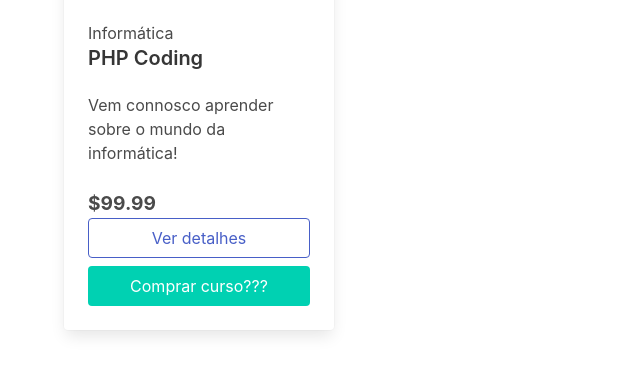
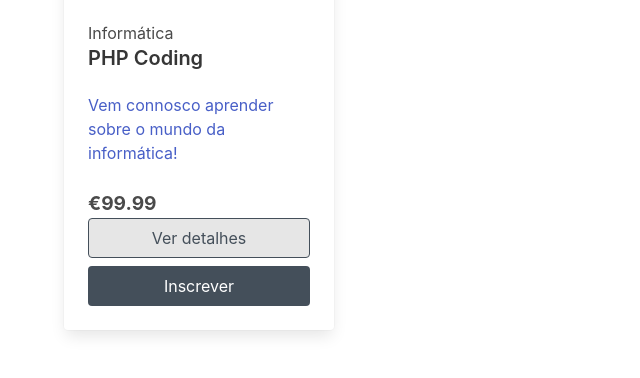
Before and after one commit to NunoGoncalve/ISEPacademy, a PHP site: page /catalogo.php in a window 1280 px wide. Shown: the part 456-834 px from the top of the page, without its empty margins (0-640 px from the left). Run offline with PHP 8.4, Linux system fonts and the light colour scheme; data that the repository does not hold is empty.

Commit message:
Mudança de cores + estilo da pagina de catalogo.php

```diff
--- a/catalogo.php
+++ b/catalogo.php
@@ -15,7 +15,7 @@
 
         .product-image {
             position: relative;
-            padding-top: 75%; /* Relación de aspecto 4:3 */
+            padding-top: 75%;
             overflow: hidden;
         }
 
@@ -43,6 +43,25 @@
         .product-actions {
             margin-top: auto;
         }
+        .button.is-primary {
+            background-color: #444f5a;
+            border-color: transparent;
+            color: #fff;
+        }
+        .button.is-primary:hover{
+            background-color: #5a6877;
+            border-color: #444f5a;
+            color: #fff;
+        }
+        .button.is-link.is-outlined {
+            background-color: #e6e6e6;
+            border-color: #444f5a;
+            color: #444f5a;
+        }
+        .button.is-link.is-outlined:hover{
+            background-color: #718293;
+        }
+
     </style>
 </head>
 <body>
@@ -63,7 +82,7 @@
 
 
     <!-- Contenido principal -->
-    <section class="section">
+    <article class="section">
         <div class="container">
             <!-- Filtros y búsqueda (opcional) -->
             <div class="columns mb-5">
@@ -72,6 +91,7 @@
                         <label class="label">Categoría</label>
                         <div class="control">
                             <div class="select is-fullwidth">
+
                                 <select>
                                     <option>Todas as categorías</option>
                                     <option>Informática</option>
@@ -110,14 +130,14 @@
                     'nombre' => 'PHP Coding',
                     'descripcion' => 'Vem connosco aprender sobre o mundo da informática!',
                     'precio' => 99.99,
-                    'imagen' => 'https://images.pexels.com/photos/31177212/pexels-photo-31177212.jpeg?auto=compress&cs=tinysrgb&w=600',
+                    'imagen' => 'img1.webp',
                     'categoria' => 'Informática'
                 ];
                 ?>
 
                 <!-- Inicio del bloque de cursso que se repetirá -->
-                <div class="column is-3-desktop is-4-tablet is-6-mobile">
-                    <div class="card product-card">
+                <article class="column is-3-desktop is-4-tablet is-6-mobile">
+                    <div class="card product-card" ><a href="detalhes_curso.php?id=<?echo $produto['id'];?>">
                         <div class="card-image">
                             <div class="product-image">
                                 <img src="<?php echo $producto['imagen']; ?>" alt="<?php echo $producto['nombre']; ?>">
@@ -127,16 +147,16 @@
                             <p class="subtitle is-6"><?php echo $producto['categoria']; ?></p>
                             <p class="title is-5"><?php echo $producto['nombre']; ?></p>
                             <p class="content"><?php echo $producto['descripcion']; ?></p>
-                            <p class="product-price">$<?php echo number_format($producto['precio'], 2); ?></p>
+                            <p class="product-price">€<?php echo number_format($producto['precio'], 2); ?></p>
                             <div class="product-actions">
                                 <div class="buttons">
                                     <a href="detalles.php?id=<?php echo $producto['id']; ?>" class="button is-link is-outlined is-fullwidth">Ver detalhes</a>
-                                    <button class="button is-primary is-fullwidth">Comprar curso???</button>
+                                    <button class="button is-primary is-fullwidth">Inscrever</button>
                                 </div>
                             </div>
                         </div>
                     </div>
-                </div>
+                </article>
                 <!-- Fin del bloque de curso -->
 
 
@@ -163,6 +183,6 @@
                 </ul>
             </div>-->
         </div>
-    </section>
+            </article>
 </body>
 </html>
```
